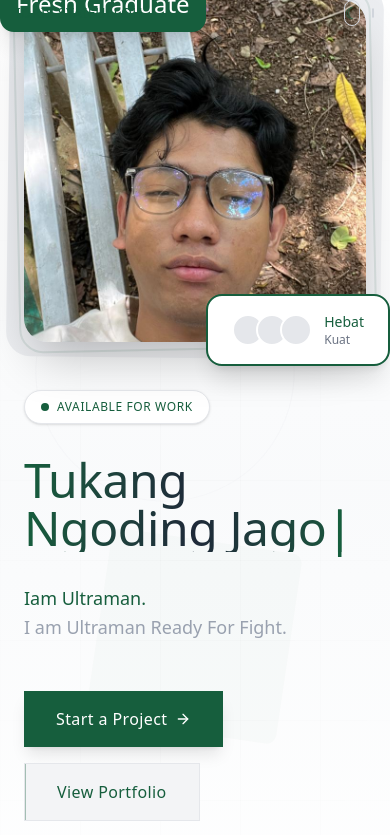
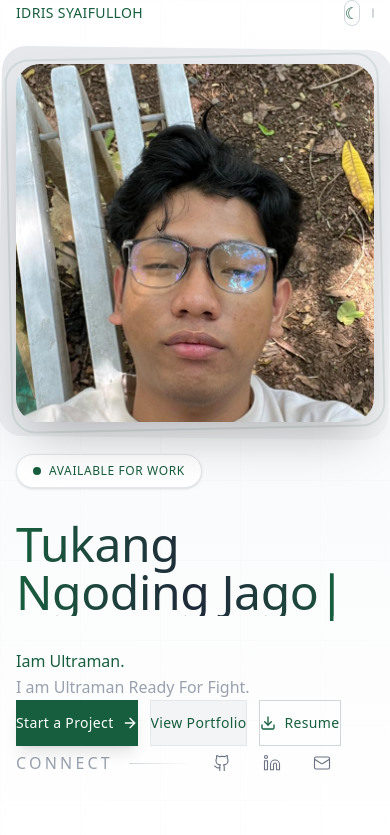
Before and after one commit to IdrisSyaifulloh/Portofolio-IdrisSyaifulloh, a React (Vite) app: page / in a window 390 px wide. Shown: the top 835 px of the page. Built offline with nearby package versions, Linux system fonts and the light colour scheme.

Commit message:
Update Build

```diff
--- a/src/components/Hero.tsx
+++ b/src/components/Hero.tsx
@@ -64,7 +64,7 @@ export function Hero() {
 
       {/* Floating Geometric Shapes */}
       <motion.div
-        className="absolute top-1/4 right-1/4 w-64 h-64 border border-gray-200 dark:border-gray-800 rounded-full opacity-20"
+        className="hidden md:block absolute top-1/4 right-1/4 w-64 h-64 border border-gray-200 dark:border-gray-800 rounded-full opacity-20"
         animate={{
           rotate: 360,
           scale: [1, 1.1, 1],
@@ -77,7 +77,7 @@ export function Hero() {
       />
 
       <motion.div
-        className="absolute bottom-1/4 left-1/4 w-48 h-48 bg-black dark:bg-white opacity-[0.02] rounded-lg"
+        className="hidden md:block absolute bottom-1/4 left-1/4 w-48 h-48 bg-black dark:bg-white opacity-[0.02] rounded-lg"
         animate={{
           rotate: -360,
         }}
@@ -85,9 +85,9 @@ export function Hero() {
         style={{ x: useTransform(x, [0, 100], [0, -20]), y: useTransform(y, [0, 100], [0, -20]) }}
       />
 
-      <div className="relative z-10 container mx-auto px-6 sm:px-8 lg:px-12">
+      <div className="relative z-10 container mx-auto px-4 sm:px-8 lg:px-12 pt-20 sm:pt-24 lg:pt-0">
         <div className="max-w-7xl mx-auto">
-          <div className="grid lg:grid-cols-2 gap-12 lg:gap-20 items-center">
+          <div className="grid lg:grid-cols-2 gap-8 sm:gap-12 lg:gap-20 items-center">
             {/* Left: Text Content */}
             <div className="order-2 lg:order-1">
               {/* Badge */}
@@ -136,7 +136,7 @@ export function Hero() {
                 initial={{ opacity: 0, y: 20 }}
                 animate={{ opacity: 1, y: 0 }}
                 transition={{ duration: 0.6, delay: 0.4 }}
-                className="text-lg sm:text-xl text-gray-600 dark:text-gray-400 max-w-2xl mb-12 leading-relaxed font-light"
+                className="text-base sm:text-xl text-gray-600 dark:text-gray-400 max-w-2xl mb-10 sm:mb-12 leading-relaxed font-light"
                 style={{ x: useTransform(x, [-50, 50], [3, -3]) }}
               >
                 Iam Ultraman.
@@ -149,7 +149,7 @@ export function Hero() {
                 initial={{ opacity: 0, y: 20 }}
                 animate={{ opacity: 1, y: 0 }}
                 transition={{ duration: 0.6, delay: 0.6 }}
-                className="flex flex-wrap gap-4 mb-12"
+                className="flex flex-wrap gap-3 sm:gap-4 mb-10 sm:mb-12"
               >
                 <MagneticButton href="#contact" primary>
                   <span>Start a Project</span>
@@ -171,9 +171,9 @@ export function Hero() {
                 initial={{ opacity: 0 }}
                 animate={{ opacity: 1 }}
                 transition={{ duration: 0.6, delay: 0.8 }}
-                className="flex items-center space-x-6"
+                className="flex items-center space-x-4 sm:space-x-6"
               >
-                <span className="text-xs tracking-[0.2em] text-gray-400 dark:text-gray-500 font-medium">CONNECT</span>
+                <span className="text-[10px] sm:text-xs tracking-[0.2em] text-gray-400 dark:text-gray-500 font-medium">CONNECT</span>
                 <motion.div
                   className="h-px bg-gradient-to-r from-gray-300 to-transparent dark:from-gray-700 dark:to-transparent"
                   initial={{ width: 0 }}
@@ -255,7 +255,7 @@ export function Hero() {
 
                   {/* Floating Badge - Clients */}
                   <motion.div
-                    className="absolute -bottom-6 -right-6 px-6 py-4 bg-white dark:bg-black border-2 border-black dark:border-white rounded-2xl shadow-xl"
+                    className="hidden sm:block absolute -bottom-6 -right-6 px-6 py-4 bg-white dark:bg-black border-2 border-black dark:border-white rounded-2xl shadow-xl"
                     initial={{ opacity: 0, scale: 0 }}
                     animate={{ opacity: 1, scale: 1 }}
                     transition={{ delay: 1, type: 'spring' }}
@@ -279,7 +279,7 @@ export function Hero() {
 
                   {/* Stats Badge - Years */}
                   <motion.div
-                    className="absolute -top-6 -left-6 px-4 py-3 bg-black dark:bg-white rounded-xl shadow-xl"
+                    className="hidden sm:block absolute -top-6 -left-6 px-4 py-3 bg-black dark:bg-white rounded-xl shadow-xl"
                     initial={{ opacity: 0, x: -20 }}
                     animate={{ opacity: 1, x: 0 }}
                     transition={{ delay: 1.2 }}
@@ -318,7 +318,7 @@ export function Hero() {
 
       {/* Scroll Indicator */}
       <motion.div
-        className="absolute bottom-12 left-1/2 -translate-x-1/2 cursor-pointer group"
+        className="hidden sm:block absolute bottom-12 left-1/2 -translate-x-1/2 cursor-pointer group"
         initial={{ opacity: 0 }}
         animate={{ opacity: 1 }}
         transition={{ delay: 1.4 }}
@@ -369,7 +369,7 @@ function MagneticButton({
     setPosition({ x: 0, y: 0 });
   };
 
-  let classes = 'group relative px-8 py-4 font-light tracking-wide overflow-hidden inline-flex items-center space-x-2 transition-all duration-300 ';
+  let classes = 'group relative px-5 py-3 sm:px-8 sm:py-4 text-sm sm:text-base font-light tracking-wide overflow-hidden inline-flex items-center space-x-2 transition-all duration-300 ';
 
   if (primary) {
     classes += 'bg-black dark:bg-white text-white dark:text-black shadow-lg hover:shadow-xl';
--- a/src/components/certificate.tsx
+++ b/src/components/certificate.tsx
@@ -12,6 +12,11 @@ export function Certificate() {
   const [hoveredIndex, setHoveredIndex] = useState<number | null>(null);
 
   useEffect(() => {
+    if (typeof window !== 'undefined' && !('IntersectionObserver' in window)) {
+      setIsInView(true);
+      return;
+    }
+
     const observer = new IntersectionObserver(
       ([entry]) => {
         if (entry.isIntersecting) {
@@ -124,6 +129,7 @@ export function Certificate() {
               href="AllCertificate"
               className="inline-flex items-center space-x-2 text-black dark:text-white group"
               whileHover={{ x: 5 }}
+
             >
               <span className="text-sm font-medium border-b border-black dark:border-white pb-0.5">
                 View All Certificate
```
Also changed, not shown: 3 other files (tests, documents, lock files or other folders).
